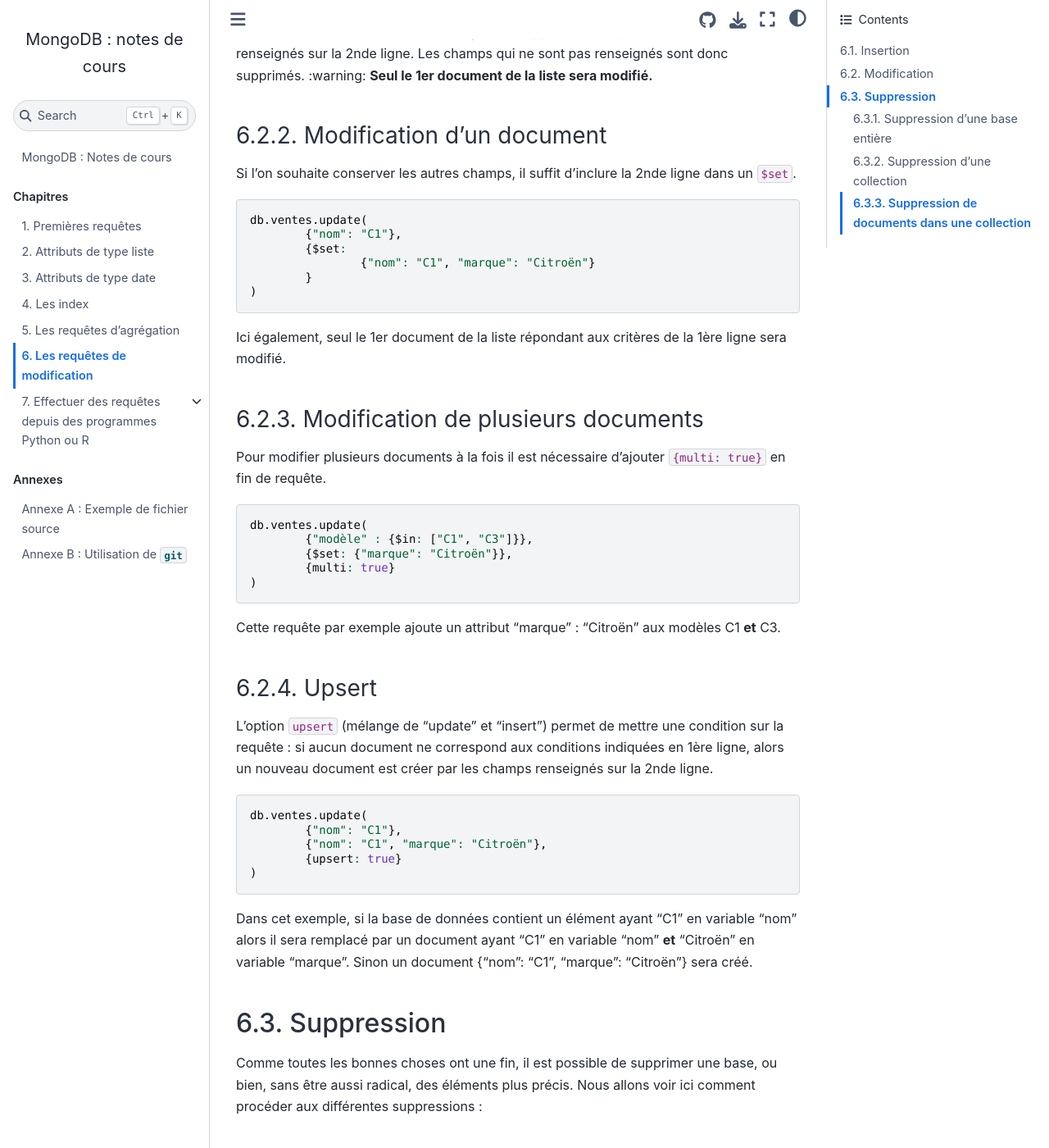
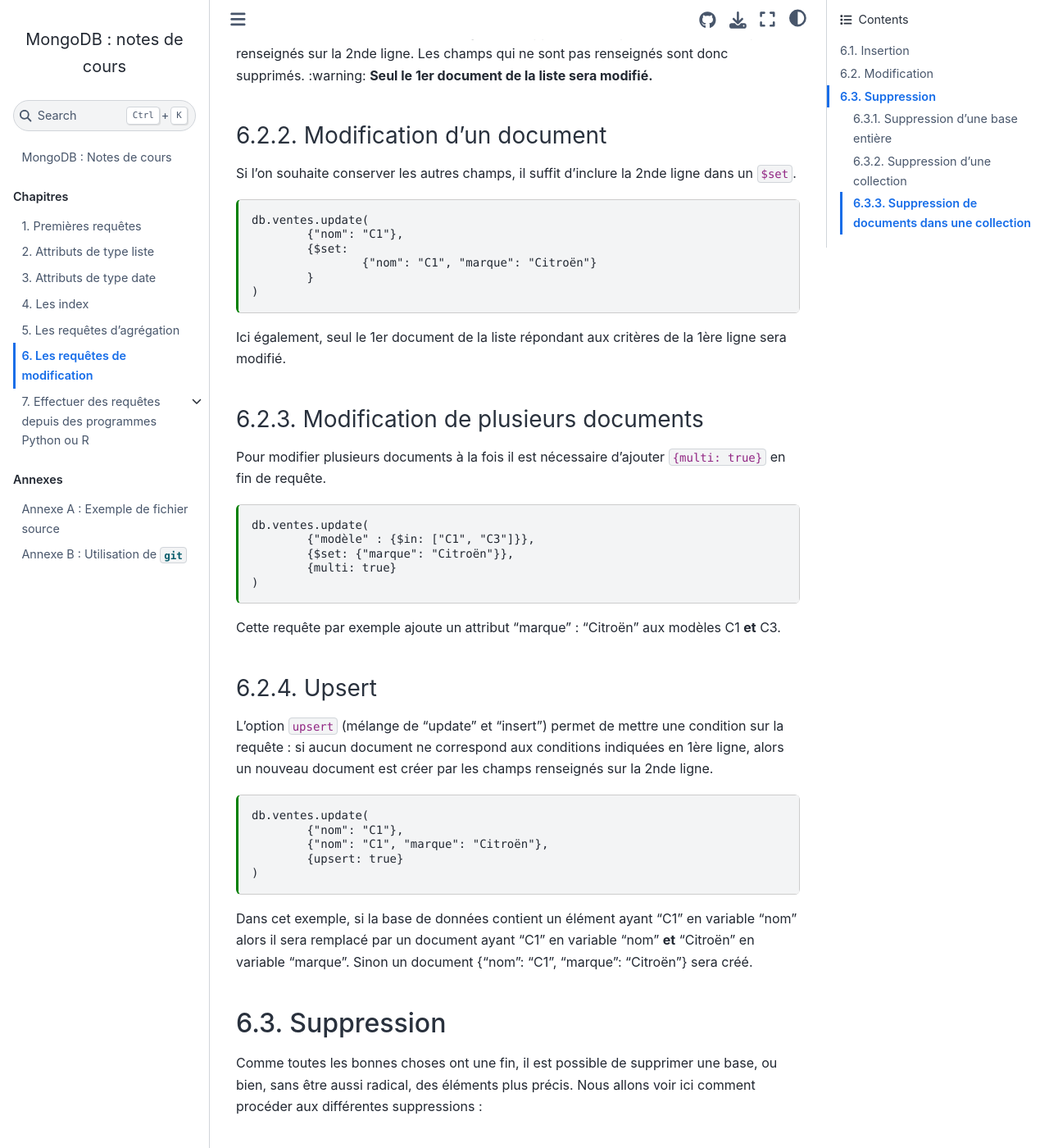
Before and after one commit to rtavenar/mongo_book, a Jupyter Book: the page built from content/06_modif.md, in a window 1280 px wide and 1400 px high, scrolled down 804 px. Shown: the whole window at 82% size. Built offline with Jupyter Book 1.0.4 settings and Sphinx 7.4.7 and the Sphinx Book theme 1.1.4, drawn with Linux system fonts in a browser that asks for light colours.

Commit message:
Update 06_modif.md

````diff
--- a/content/06_modif.md
+++ b/content/06_modif.md
@@ -45,7 +45,7 @@ Le document sélectionné sur la 1ère ligne est supprimé et remplacé selon le
 
 ### Modification d'un document
 Si l'on souhaite conserver les autres champs, il suffit d'inclure la 2nde ligne dans un `$set`.
-```javascript
+```{code-cell}
 db.ventes.update(
 	{"nom": "C1"},
 	{$set:
@@ -57,7 +57,7 @@ Ici également, seul le 1er document de la liste répondant aux critères de la
 
 ### Modification de plusieurs documents
 Pour modifier plusieurs documents à la fois il est nécessaire d'ajouter `{multi: true}` en fin de requête.
-```javascript
+```{code-cell}
 db.ventes.update(
 	{"modèle" : {$in: ["C1", "C3"]}},
 	{$set: {"marque": "Citroën"}},
@@ -68,7 +68,7 @@ Cette requête par exemple ajoute un attribut "marque" : "Citroën" aux modèles
 
 ### Upsert
 L'option `upsert` (mélange de "update" et "insert") permet de mettre une condition sur la requête : si aucun document ne correspond aux conditions indiquées en 1ère ligne, alors un nouveau document est créer par les champs renseignés sur la 2nde ligne.
-```javascript
+```{code-cell}
 db.ventes.update(
 	{"nom": "C1"},
 	{"nom": "C1", "marque": "Citroën"},
````
